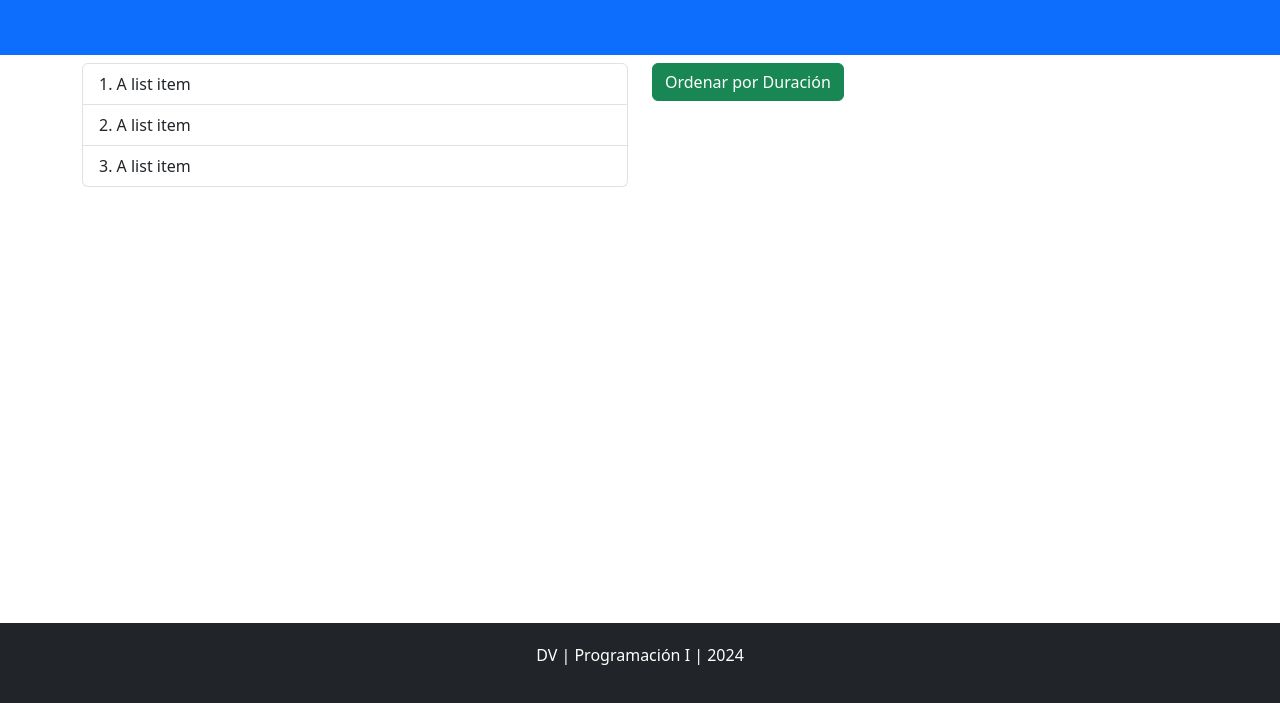
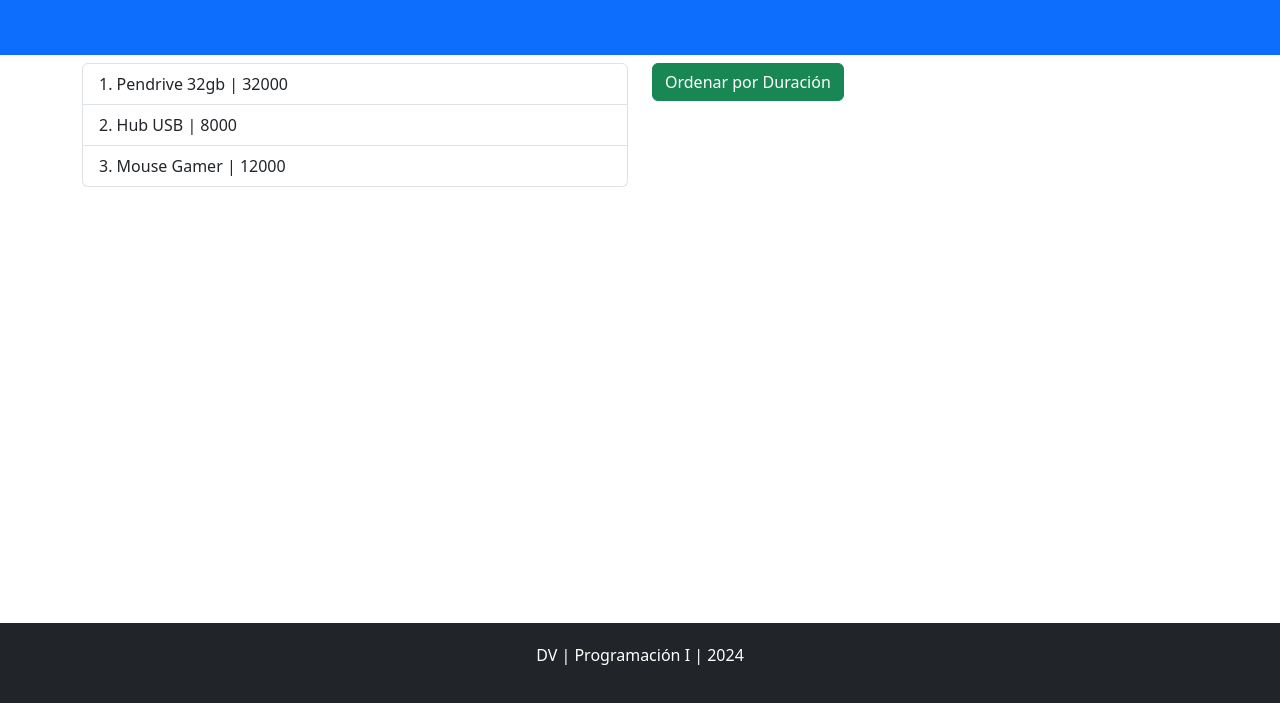
Before and after one commit to JonathanEmanuel/P1-DWT2AP-2401, a plain HTML site: page clase_13/index.html in a window 1280 px wide. Shown: the part 105-808 px from the top of the page. Drawn offline with nearby package versions, Linux system fonts and the light colour scheme.

Commit message:
Clase 13 - Funciones de Orden Superior

```diff
--- a/clase_13/index.html
+++ b/clase_13/index.html
@@ -18,9 +18,7 @@
 
         <div class="row">
             <div class="col">
-                <ol class="list-group list-group-numbered">
-                    <li class="list-group-item">A list item</li>
-                    <li class="list-group-item">A list item</li>
+                <ol id="lista" class="list-group list-group-numbered">
                     <li class="list-group-item">A list item</li>
                 </ol>
             </div>
--- a/clase_13/main.js
+++ b/clase_13/main.js
@@ -46,6 +46,18 @@ const products = [
     {id:2, name: 'Mouse Gamer', price: 12000}
 
 ]
+
+const mostrar = () => {
+    const lista = document.querySelector('#lista');
+    lista.innerHTML = '';
+    // Recorro el array y los renderizo en el html
+    for (const item of products) {
+        lista.innerHTML += `<li class="list-group-item">
+                                ${ item.name} | ${item.price}
+                            </li>`;
+    }
+}
+mostrar();
 const ordenarPrecioBajo = () => {
     products.sort( function(a, b){
         if( a.price > b.price){
```
